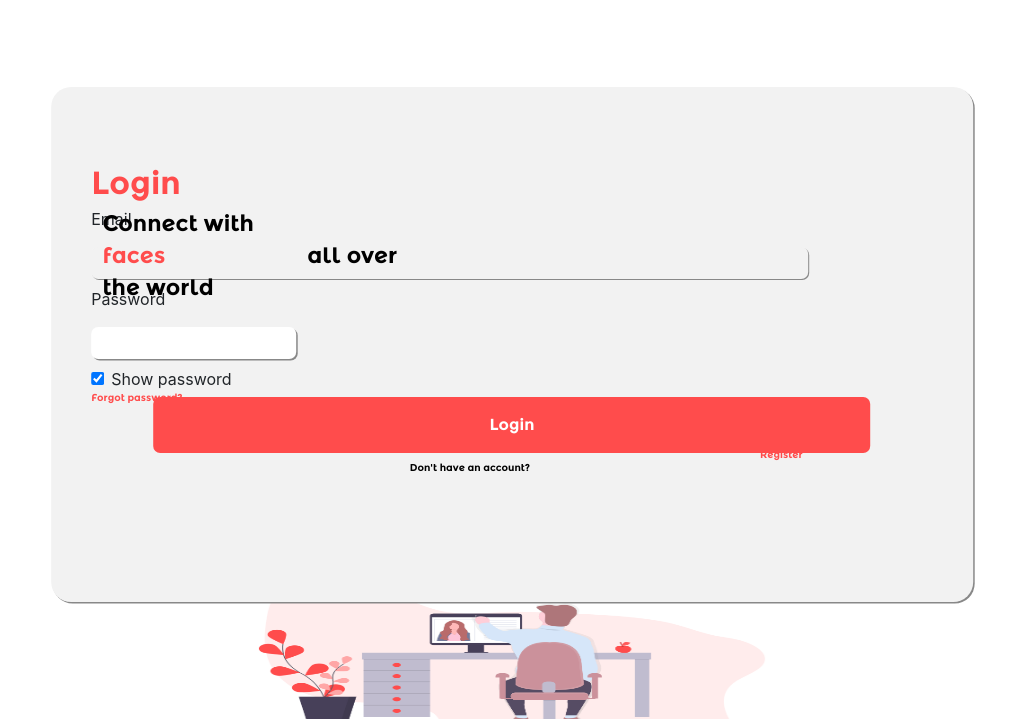
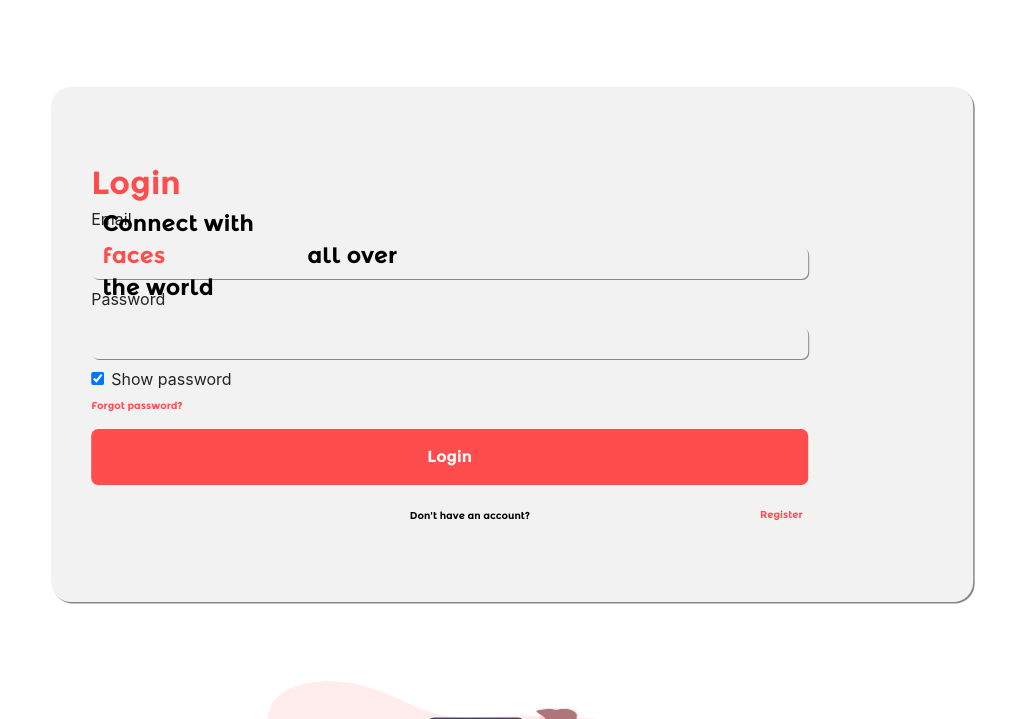
Before and after one commit to akshmalik07/nCrypt-facepage-prompt, a website: page html/login.html in a window 1024 px wide. Both pictures are taken after a click on the checkbox 97 px from the left and 459 px from the top of the page. Shown: the part 81-800 px from the top of the page. Drawn offline with nearby package versions, Linux system fonts and the light colour scheme.

Commit message:
commit 3

```diff
--- a/html/login.html
+++ b/html/login.html
@@ -50,7 +50,7 @@
             <br>
 
             <div class="login">
-                <center> <button type="button" class="loginstyle">Login</button></center>
+                 <button type="button" class="loginstyle"><a  style="color: white" href="register.html">Login</a></button>
             </div>
 
            <center> <label for="donthave">Don't have an account? </label><br> <a class="nav-link"
--- a/html/stylelogin.css
+++ b/html/stylelogin.css
@@ -178,7 +178,7 @@
     font-size: 10px;
     color: black;
     position: relative;
-    bottom: 6vh;
+    bottom: 0vh;
     left: -5%;
   }
   label[for="fg"] {
@@ -186,7 +186,7 @@
     font-size: 10px;
     color: #ff4c4c;
     position: relative;
-    bottom: 1vh;
+    bottom: 0vh;
   }
   label[for="heading"] {
     font-family: Montserrat;
@@ -207,6 +207,19 @@
     height: auto;
     width: 90vw;
     position: relative;
+  }
+  input[type="text"],
+  select {
+    width: 70vw;
+    height: 4vh;
+    padding: 12px 20px;
+    margin: 8px 0;
+    display: inline-block;
+    border: none;
+    border-radius: 7px;
+    box-sizing: border-box;
+    background-color: #f2f2f2;
+    box-shadow: 1px 1px #888888;
   }
   input[type="email"],
   select {
@@ -236,7 +249,7 @@
   }
   .c4 {
     position: absolute;
-    bottom: 17vh;
+    bottom: 4vh;
     left: 10vw;
 
     display: inline-block;
@@ -249,7 +262,7 @@
     font-size: 1.4em;
     color: black;
     position: absolute;
-    bottom: 20vh;
+    bottom: 7vh;
     left: 30vw;
   }
   .c2 {
@@ -257,7 +270,7 @@
     font-size: 1.4em;
     color: #ff4c4c;
     position: absolute;
-    bottom: 20vh;
+    bottom: 7vh;
     left: 10vw;
   }
   .Content {
@@ -265,7 +278,7 @@
     font-size: 1.4em;
     color: black;
     position: absolute;
-    bottom: 23vh;
+    bottom: 10vh;
     left: 10vw;
   }
   @font-face {
@@ -280,18 +293,18 @@
     translate: (50%);
     position: relative;
     left: 32%;
-    bottom: 11.5vh;
+    bottom: 4vh;
   }
   .loginstyle {
     width: 70vw;
     height: 7vh;
     border: none;
     border-radius: 7px;
-    color: #ffffff;
+    -moz-text-decoration-color: #ffffff;
     background-color: #ff4c4c;
     display: inline-block;
     font-family: Montserrat;
-    bottom: 6vh;
+    bottom: 2vh;
 
     translate: (50%);
     position: relative;
@@ -302,7 +315,7 @@
     width: 60vw;
     position: absolute;
     translate: (-50%);
-    top: 80%;
+    top: 93%;
     left: 20%;
   }
 }
--- a/html/styleregister.css
+++ b/html/styleregister.css
@@ -53,8 +53,8 @@
     font-family: Montserrat;
     font-size: 10px;
     color: #ff4c4c;
-    left: 22%;
-    bottom: 4.7vh;
+    left: 25%;
+    bottom: 2.5vh;
     position: relative;
   }
   label[for="have"] {
@@ -63,6 +63,7 @@
     color: black;
     position: relative;
     left: -2vw;
+    bottom: -2vh;
   }
 
   label[for="heading"] {
@@ -135,7 +136,7 @@
     bottom: 20vh;
   }
 
-  .loginstyle {
+  .Register {
     width: 20vw;
     height: 6vh;
     border: none;
@@ -289,10 +290,10 @@
     color: #ff4c4c;
     translate: (50%);
     position: relative;
-    left: 30%;
-    bottom: 5.5vh;
+    left: 35%;
+    bottom: 5vh;
   }
-  .loginstyle {
+  .Register {
     width: 70vw;
     height: 7vh;
     border: none;
@@ -309,10 +310,10 @@
 
   .side {
     height: 27vh;
-    width: 60vw;
+    width: 70vw;
     position: absolute;
     translate: (-50%);
     top: 20%;
-    left: 40%;
+    left: 35%;
   }
 }
```
Also changed, not shown: html/register.html (+1 -1 lines), html/registerthank.html (added, +27 -0 lines).
